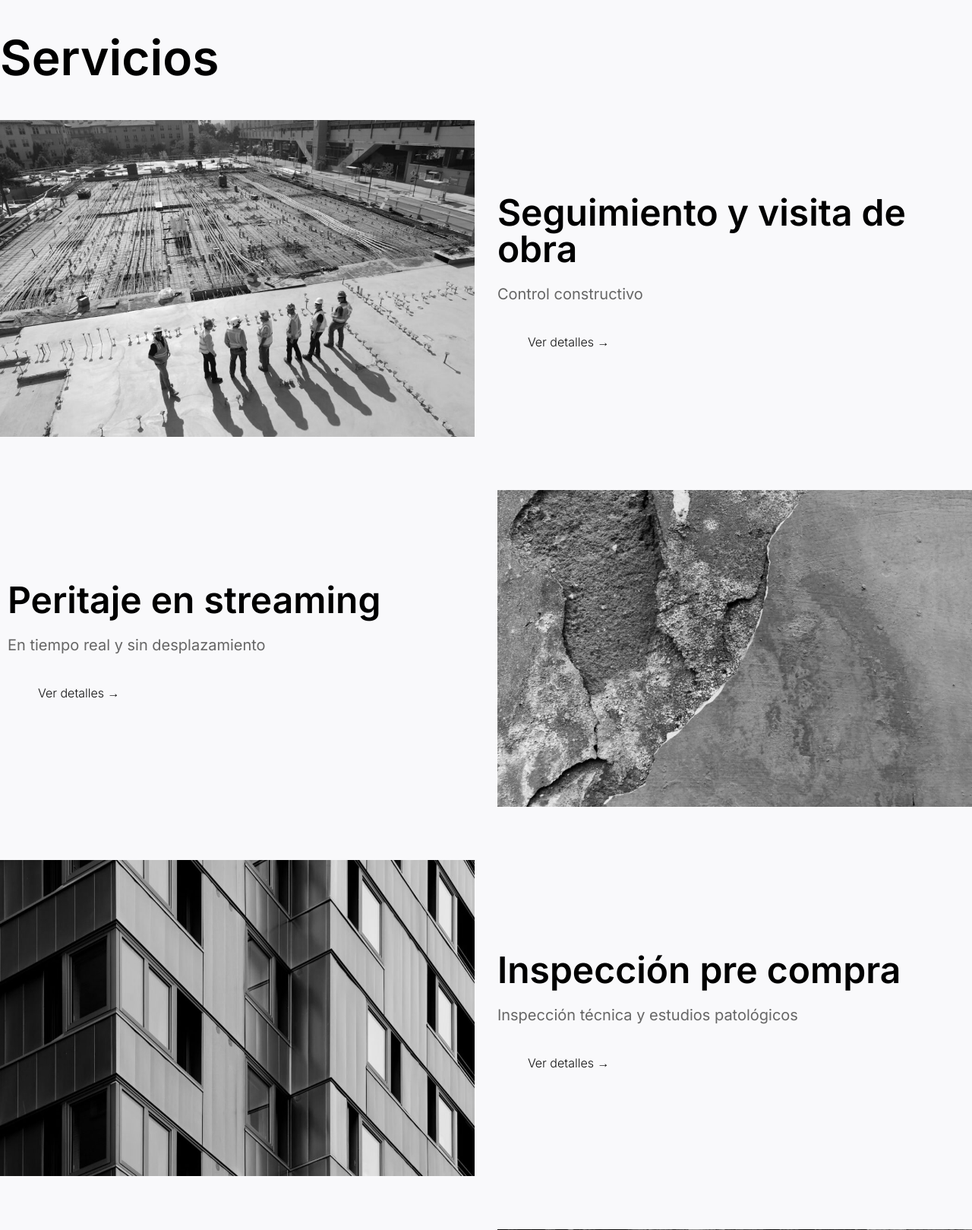
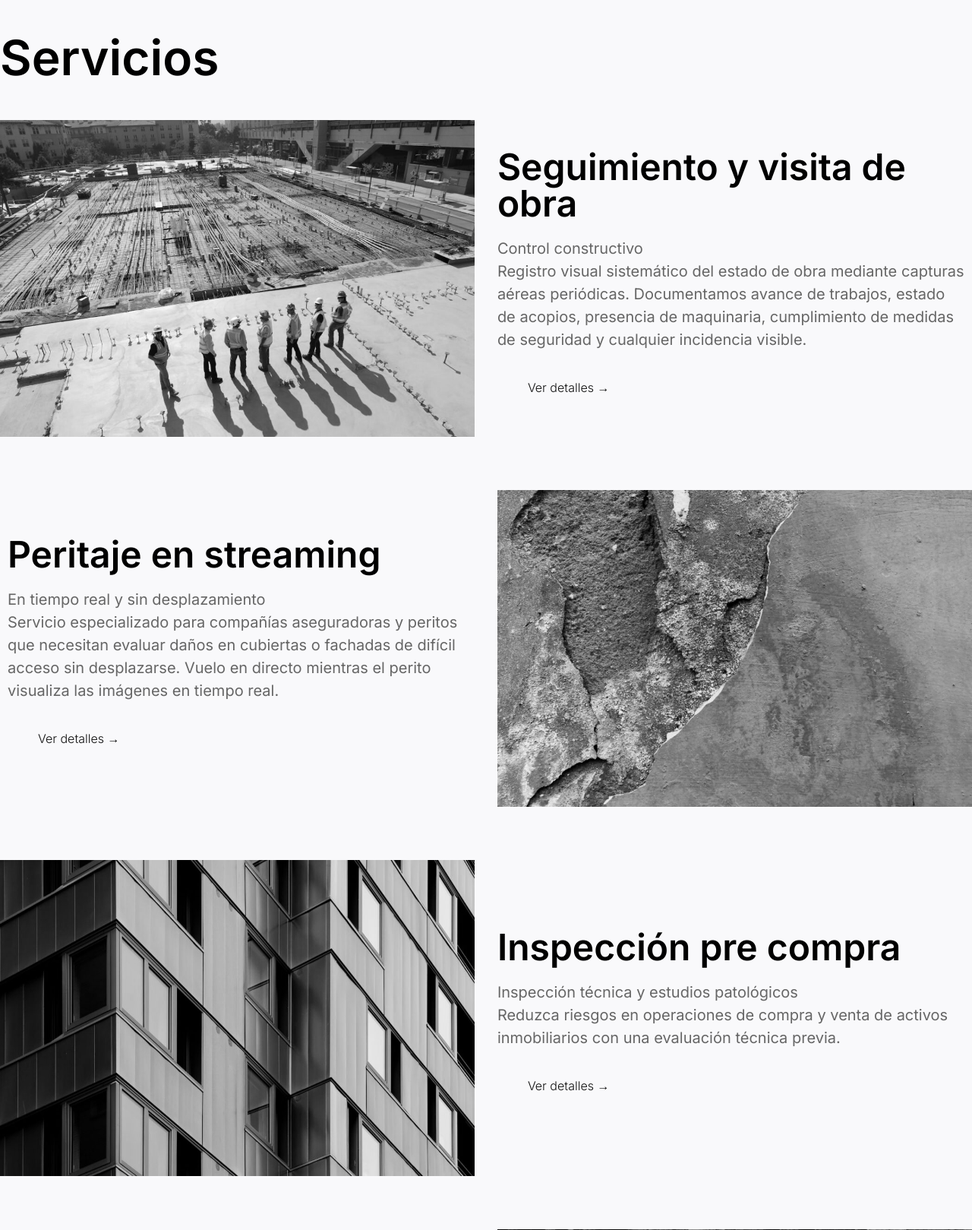
Before and after one commit to cmoran7/eurodronex, a PHP site: page /copia-dronex/index.php in a window 1280 px wide. Shown: the part 1798-3417 px from the top of the page at 76% size. Run offline with PHP 8.4, Linux system fonts and the light colour scheme.

Commit message:
Minor changes

```diff
--- a/copia-dronex/components/index-03-servicios.php
+++ b/copia-dronex/components/index-03-servicios.php
@@ -46,6 +46,7 @@
 					data-id="6d55622"
 				>
 					<p>Control constructivo</p>
+					<p>Registro visual sistemático del estado de obra mediante capturas aéreas periódicas. Documentamos avance de trabajos, estado de acopios, presencia de maquinaria, cumplimiento de medidas de seguridad y cualquier incidencia visible.</p>
 				</div>
 				<div
 					class="elementor-element elementor-element-37bb44a elementor-widget elementor-widget-button"
@@ -81,6 +82,7 @@
 					data-id="e15e888"
 				>
 					<p>En tiempo real y sin desplazamiento</p>
+					<p>Servicio especializado para compañías aseguradoras y peritos que necesitan evaluar daños en cubiertas o fachadas de difícil acceso sin desplazarse. Vuelo en directo mientras el perito visualiza las imágenes en tiempo real.</p>
 				</div>
 				<div
 					class="elementor-element elementor-element-ad0f0ac elementor-widget elementor-widget-button"
@@ -152,6 +154,7 @@
 					data-id="798aabf"
 				>
 					<p>Inspección técnica y estudios patológicos</p>
+					<p>Reduzca riesgos en operaciones de compra y venta de activos inmobiliarios con una evaluación técnica previa.</p>
 				</div>
 				<div
 					class="elementor-element elementor-element-ccee7e3 elementor-widget elementor-widget-button"
```
